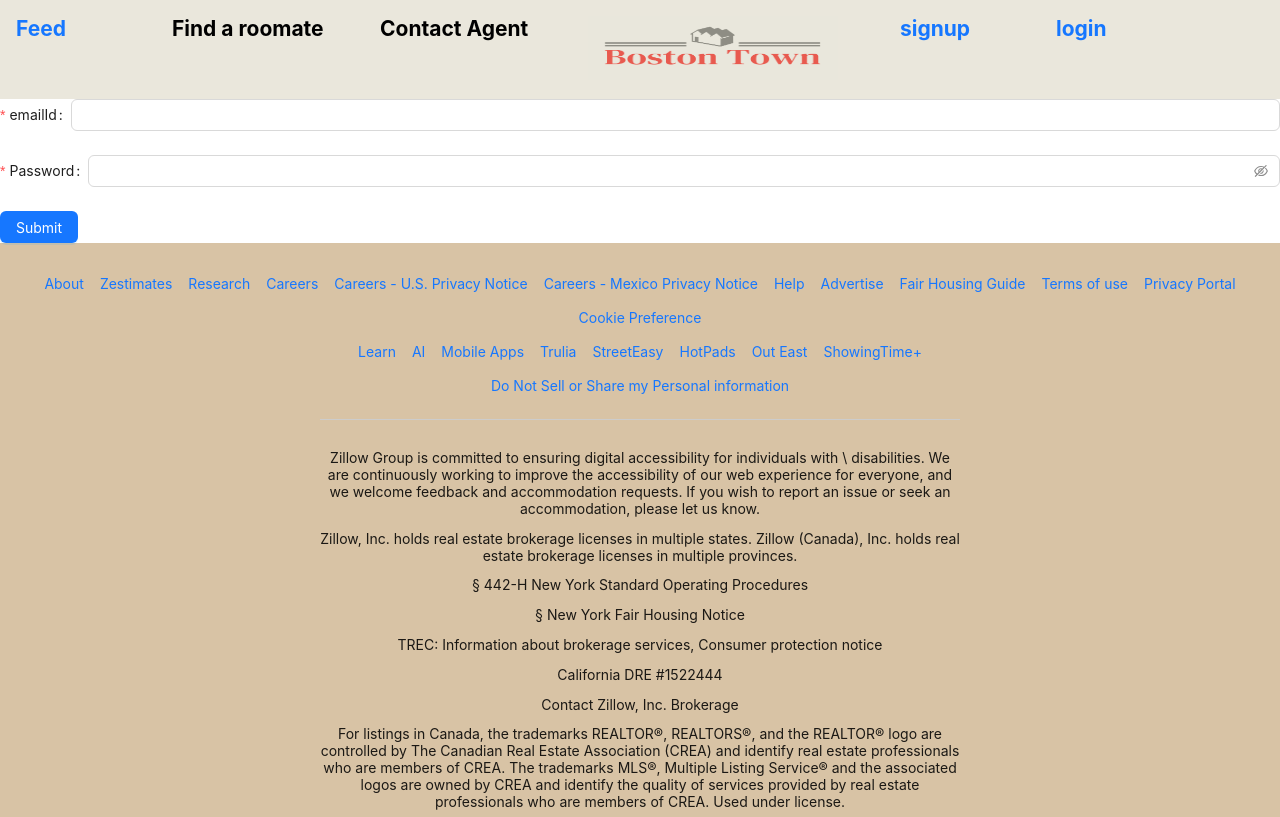
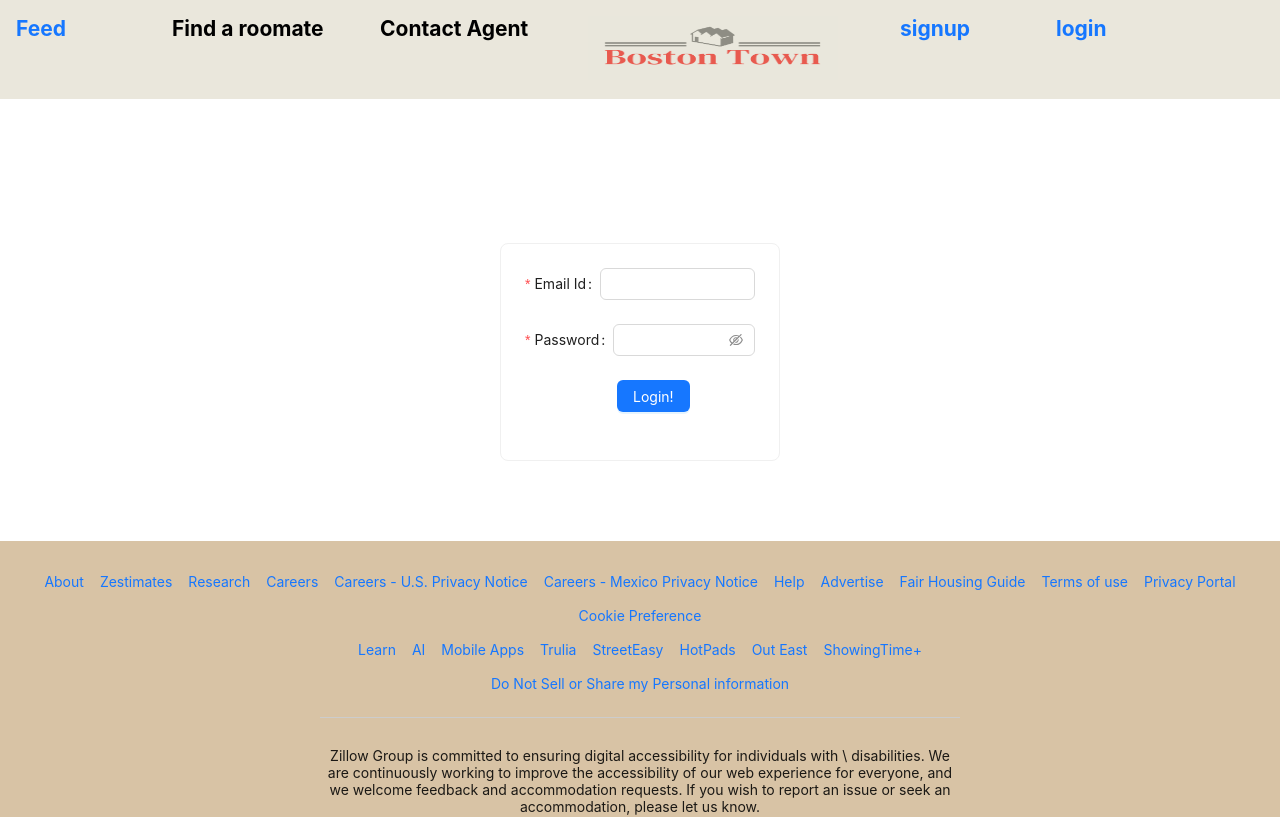
Before and after one commit to gadanishant/Test, a React (Create React App) app in the folder boston-town/: page /login in a window 1280 px wide. Shown: the top 817 px of the page. Built offline with nearby package versions, Linux system fonts and the light colour scheme.

Commit message:
signUp changes

```diff
--- /dev/null
+++ b/boston-town/src/pages/customer/apartmentListings/apartmentListing.css
@@ -0,0 +1,4 @@
+.paddingListings
+{
+    padding: 9rem 5rem 5rem 5rem;
+}
--- a/boston-town/src/pages/customer/apartmentListings/apartmentListings.js
+++ b/boston-town/src/pages/customer/apartmentListings/apartmentListings.js
@@ -1,5 +1,6 @@
 import React from 'react';
 import { Card, Row, Col } from 'antd';
+import "./apartmentListing.css"
 
 const ApartmentListings = () => {
   // Example data for apartment listings
@@ -22,6 +23,7 @@ const ApartmentListings = () => {
   ];
 
   return (
+    <div className='paddingListings'>
     <Row gutter={16}>
       {apartmentListings.map((apartment) => (
         <Col key={apartment.id} xs={24} sm={12} md={8} lg={6}>
@@ -41,6 +43,7 @@ const ApartmentListings = () => {
         </Col>
       ))}
     </Row>
+    </div>
   );
 };
 
--- a/boston-town/src/pages/customer/login/login.css
+++ b/boston-town/src/pages/customer/login/login.css
@@ -0,0 +1,16 @@
+.centered-card-login-container{
+    display: flex;
+    align-items: center;
+    justify-content: center;
+    padding: 9rem 5rem 5rem 5rem;
+
+}
+
+.loginCard {
+    width:25%;
+    height:50%
+}
+
+.LoginButtonClass {
+    margin-left: 40%;
+}
--- a/boston-town/src/pages/customer/login/login.js
+++ b/boston-town/src/pages/customer/login/login.js
@@ -1,6 +1,7 @@
-import {Form, Input, Button} from 'antd';
+import {Form, Input, Button, Row, Card} from 'antd';
 import { useEffect, useState } from 'react';
 import sendRequest from '../../../../src/components/sendRequest';
+import "./login.css"
 
 
 const Login = () => {
@@ -25,6 +26,27 @@ const Login = () => {
         }
     }
 
+    const onFinish = () => {
+        // Your form submission logic here
+        if(password === "" && emailId === "")
+        {
+            alert("Please enter email address and password");
+        }
+
+        else if(emailId === "")
+        {
+            alert("Please enter email address");
+        }
+
+        else if(password === "")
+        {
+            alert("Please enter password");
+        }
+        else{
+            callCustomerLoginAPI();
+        }
+      };
+
 
     const onChangeEmailId = (e) => {
         setUserName(e.target.value);
@@ -37,8 +59,12 @@ const Login = () => {
 
     return (
         <>
+        <div className="centered-card-login-container">
+        <Card className = "loginCard">
+        <Form>
+
         <Form.Item
-        label="emailId"
+        label="Email Id"
         name="emailId"
         rules={[
             {
@@ -52,8 +78,9 @@ const Login = () => {
             }
         ]}
         >
-        <Input onBlur = {onChangeEmailId} />
+        <Input onBlur = {onChangeEmailId} className = "InputFieldClass"/>
         </Form.Item>
+
 
         <Form.Item
         label="Password"
@@ -65,13 +92,23 @@ const Login = () => {
         },
         ]}
         >
-        <Input.Password onBlur = {onChangePassword}/>
+        <Input.Password onBlur = {onChangePassword} className = "InputFieldClass"/>
         </Form.Item>
 
-            <Button onClick={callCustomerLoginAPI} type="primary">Submit</Button>
+
+
+        <Form.Item>
+        <Button className = "LoginButtonClass" onClick = {onFinish} type="primary">Login!</Button>
+        </Form.Item>
+
+
+        </Form>
+        </Card>
+        </div>
 
 
         </>
+
     );
 }
 
--- a/boston-town/src/pages/customer/signup/signup.css
+++ b/boston-town/src/pages/customer/signup/signup.css
@@ -2,4 +2,18 @@
     display: flex;
     align-items: center;
     justify-content: center;
+    padding: 9rem 5rem 5rem 5rem;
 }
+
+.InputFieldClass {
+    width:100%;
+}
+
+.signUpCard {
+    width:100%;
+}
+
+.submitButton {
+margin-left: 48%;
+margin-top:5%;
+}
--- a/boston-town/src/pages/customer/signup/signup.js
+++ b/boston-town/src/pages/customer/signup/signup.js
@@ -88,6 +88,15 @@ const Signup = () => {
       };
 
     const callCreateNewUserAPI = async () => {
+
+        if(firstName === "" || lastName === "" || userName === "" || password === "" ||
+        confirmPassword === "" || age === "" || country === "" || mobile === "" || emailId === ""
+        || profession === "")
+        {
+            alert("Please enter all required fields");
+        }
+        else{
+
         try {
             console.log("callCreateNewUserAPI: try");
             const response = await sendRequest("http://localhost:3000/createNewUser", {
@@ -112,6 +121,7 @@ const Signup = () => {
             console.log("callCreateNewUserAPI: catch");
         }
     }
+}
 
     const onChangeFirstName = (e) => {
         setFirstName(e.target.value);
@@ -184,7 +194,7 @@ const Signup = () => {
                     },
                 ]}
                 >
-                <Input onBlur={onChangeFirstName} />
+                <Input className = "InputFieldClass" onBlur={onChangeFirstName} />
                 </Form.Item>
         </Col>
 
@@ -199,7 +209,7 @@ const Signup = () => {
                 },
             ]}
             >
-                <Input onBlur={onChangeLastName} />
+                <Input className = "InputFieldClass" onBlur={onChangeLastName} />
             </Form.Item>
         </Col>
         </Row>
@@ -216,7 +226,7 @@ const Signup = () => {
                     },
                 ]}
                 >
-            <Input onBlur={onChangeUserName} />
+            <Input className = "InputFieldClass" onBlur={onChangeUserName} />
             </Form.Item>
         </Col>
         <Col span={12}>
@@ -231,7 +241,7 @@ const Signup = () => {
                 },
             ]}
             >
-            <Input.Password onBlur={onChangePassword}/>
+            <Input.Password className = "InputFieldClass" onBlur={onChangePassword}/>
             </Form.Item>
         </Col>
         </Row>
@@ -248,7 +258,7 @@ const Signup = () => {
                 },
             ]}
             >
-            <Input.Password onBlur={onChangeConfirmPassword}/>
+            <Input.Password className = "InputFieldClass" onBlur={onChangeConfirmPassword}/>
             </Form.Item>
         </Col>
         <Col span={12}>
@@ -264,7 +274,7 @@ const Signup = () => {
 
             ]}
             >
-                <Input onBlur={onChangeAge}/>
+                <Input onBlur={onChangeAge} className = "InputFieldClass"/>
             </Form.Item>
         </Col>
 
@@ -281,7 +291,7 @@ const Signup = () => {
                     onSearch={handleSearch}
                     onChange = {onChangeCountry}
                 >
-                    <Select.Option value="" disabled>
+                    <Select.Option value="" disabled className = "InputFieldClass">
                         Select your country
                     </Select.Option>
                     {sortedCountries
@@ -303,7 +313,7 @@ const Signup = () => {
                 label="Phone Number"
                 rules={[{ required: true, message: 'Please input your phone number!' }]}
             >
-                <Input onBlur={onChangeMobile} />
+                <Input onBlur={onChangeMobile} className = "InputFieldClass"/>
             </Form.Item>
             </Col>
 
@@ -332,7 +342,7 @@ const Signup = () => {
 
                 ]}
             >
-                <Input onBlur={onChangeEmail} />
+                <Input onBlur={onChangeEmail} className = "InputFieldClass"/>
             </Form.Item>
             </Col>
 
@@ -343,7 +353,7 @@ const Signup = () => {
             label="Upload Profile Picture"
             valuePropName="fileList"
             >
-            <Upload {...UploadImageprops}
+            <Upload {...UploadImageprops} className = "InputFieldClass"
             maxCount={1}
             >
                 <Button icon={<UploadOutlined />}>Click to upload</Button>
@@ -361,7 +371,7 @@ const Signup = () => {
                 label= "Profession"
                 rules={[{ required: true, message: 'Please input your profession!' }]}
             >
-                <Input onBlur={onChangeProfession} />
+                <Input onBlur={onChangeProfession} className = "InputFieldClass"/>
             </Form.Item>
             </Col>
 
@@ -372,7 +382,7 @@ const Signup = () => {
                 label= "Description"
                 rules={[{ required: false, message: 'Please input your profession!' }]}
             >
-                <Input onBlur={onChangeDescription} />
+                <Input onBlur={onChangeDescription} className = "InputFieldClass"/>
             </Form.Item>
             </Col>
 
@@ -382,7 +392,7 @@ const Signup = () => {
         <Col span={12}>
 
             <Form.Item label="Food Preference" required>
-                <Select onChange={onChangeFoodPreference} value={foodPreference}>
+                <Select onChange={onChangeFoodPreference} value={foodPreference} className = "InputFieldClass">
                 <Select.Option value="veg">Veg</Select.Option>
                 <Select.Option value="nonVeg">Non-Veg</Select.Option>
                 <Select.Option value="none">None</Select.Option>
@@ -395,7 +405,7 @@ const Signup = () => {
 
 
             <Form.Item label="Pet Preference">
-                <Select onChange={onChangePetPreference} value={petPreference}>
+                <Select onChange={onChangePetPreference} value={petPreference} className = "InputFieldClass">
                 <Select.Option value="dog">Dog</Select.Option>
                 <Select.Option value="cat">Cat</Select.Option>
                 <Select.Option value="none">None</Select.Option>
@@ -405,13 +415,10 @@ const Signup = () => {
             </Col>
             </Row>
 
-            <Row justify="center" style={{ marginTop: 16 }}>
-            <Col span={12}>
+
             <Button className = "submitButton" onClick={callCreateNewUserAPI}  type="primary">
-                Submit
+                Sign Up!
             </Button>
-            </Col>
-            </Row>
 
 
 
```
